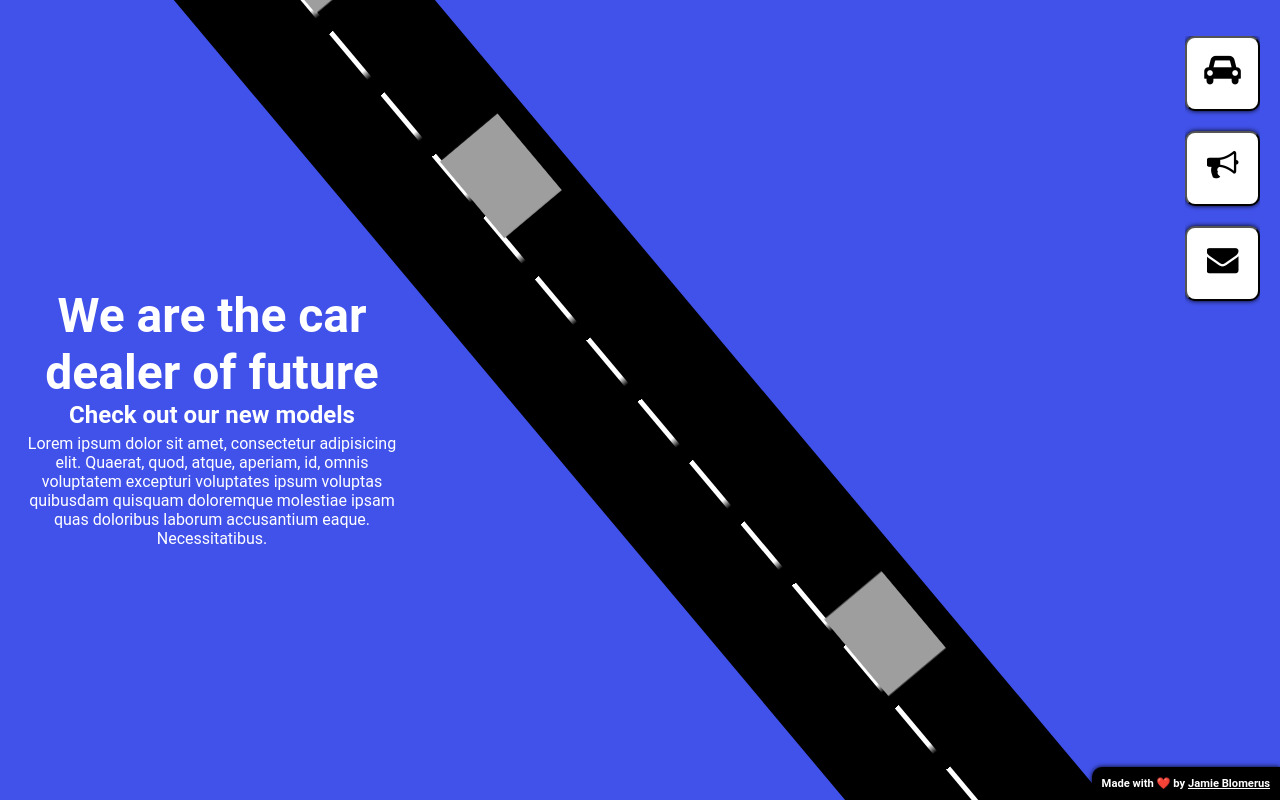
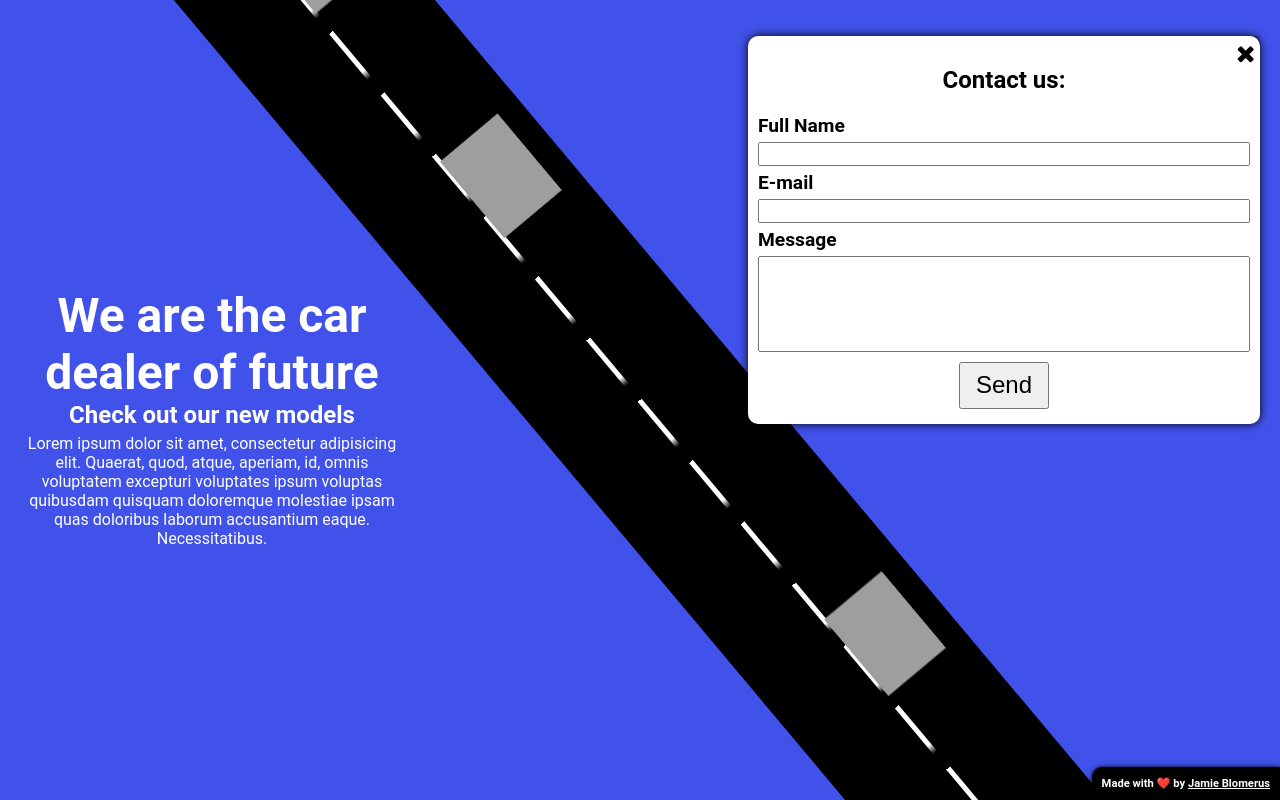
Before and after one commit to jamieblomerus/CarDealer-SCSS-Animation, a plain HTML site: page index.html in a window 1280 px wide. Both pictures are taken after a click on the button 1222 px from the left and 263 px from the top of the page. Drawn offline with Linux system fonts and the light colour scheme.

Commit message:
Added contact popout

```diff
--- a/css/style.scss
+++ b/css/style.scss
@@ -227,6 +227,39 @@ body {
     }
 }
 
+.contact {
+    form {
+        padding: 10px;
+        display: flex;
+        flex-direction: column;
+
+        label {
+            display: block;
+            font-size: 1.2rem;
+            text-align: left;
+        }
+
+        input, textarea {
+            display: block;
+            font-size: 1rem;
+            font-weight: 500;
+            margin: 5px 0;
+            text-align: left;
+        }
+
+        textarea {
+            resize: none;
+        }
+
+        .contactsubmitbtn {
+            font-size: 1.5rem;
+            width: fit-content;
+            align-self: center;
+            padding: 7.5px 15px;
+        }
+    }
+}
+
 .modeloverlay {
     position: absolute;
     width: 100%;
--- a/index.html
+++ b/index.html
@@ -74,6 +74,19 @@
             </p>
         </div>
     </div>
+    <div class="popout contact">
+        <a href="#" onclick="closecontactuswidget()" class="close"><i class="fa fa-times"></i></a>
+        <form>
+            <h2>Contact us:</h2>
+            <label for="name">Full Name</label>
+            <input type="text" name="name" id="name" autofocus autocomplete="name" required />
+            <label for="email">E-mail</label>
+            <input type="text" name="email" id="email" autocomplete="email" required />
+            <label for="message">Message</label>
+            <textarea name="message" id="message" rows="5" required></textarea>
+            <input class="contactsubmitbtn" type="submit" value="Send" />
+        </form>
+    </div>
     <div class="modeloverlay">
         <a class="close-overlay" onclick="hideOverlay()"><i class="fa fa-times"></i></a>
         <div class="model">
--- a/js/script.js
+++ b/js/script.js
@@ -100,6 +100,23 @@ function closeannouncementswidget() {
     }, 500);
 }
 
+//Contact us button action
+var contactusbutton = document.getElementsByClassName("contactusbtn").item(0);
+console.log(contactusbutton);
+var contactwidget = document.getElementsByClassName("contact").item(0);
+
+contactusbutton.addEventListener("click", function() {
+    contactwidget.style.display = "block";
+    contactwidget.style.animation = "fadein 0.5s";
+});
+
+function closecontactuswidget() {
+    contactwidget.style.animation = "fadeout 0.5s";
+    setTimeout(function() {
+        contactwidget.style.display = "none";
+    }, 500);
+}
+
 //Credit
 var madeby = document.createElement("p");
 madeby.classList.add("madeby");
```
Also changed, not shown: css/style.css, 1 other file.
